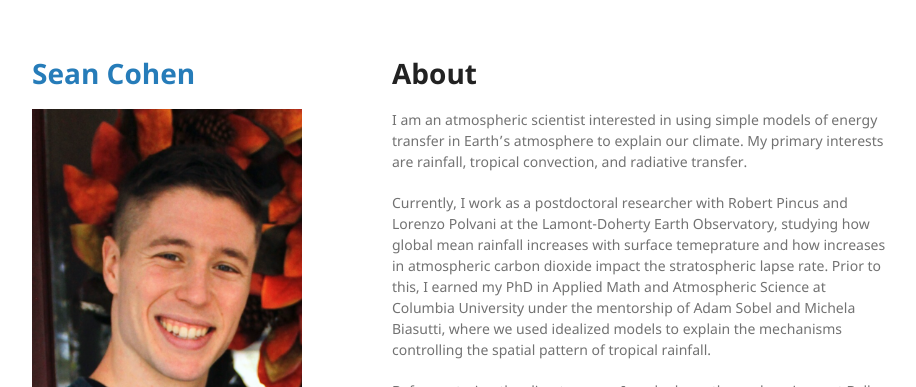
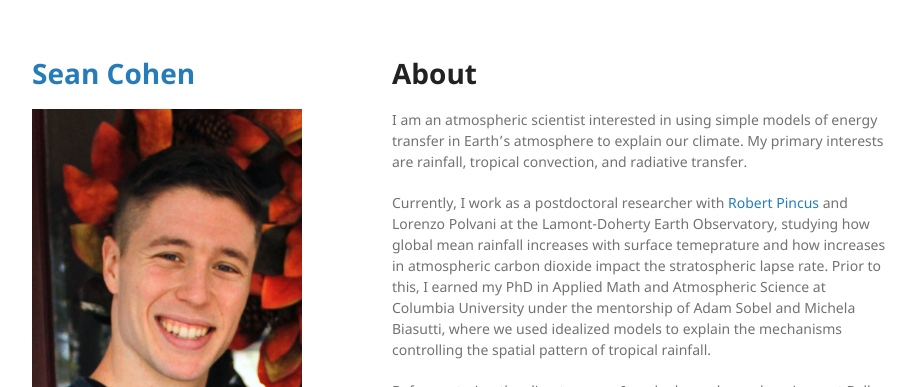
Before and after one commit to seancohen33/seancohen33.github.io, a Jekyll site: the page built from index.md, in a window 1280 px wide and 1339 px high. Shown: the top 387 px of the window, without its empty margins (178-1094 px from the left). Built offline with Jekyll 4.4.1, drawn with Linux system fonts in a browser that asks for light colours; our own code applies the rules of GitHub Pages for plain Markdown files; part of the change alters nothing that is shown.

```diff
--- a/index.md
+++ b/index.md
@@ -6,7 +6,7 @@ layout: default
 
 I am an atmospheric scientist interested in using simple models of energy transfer in Earth’s atmosphere to explain our climate. My primary interests are rainfall, tropical convection, and radiative transfer.
 
-Currently, I work as a postdoctoral researcher with Robert Pincus and Lorenzo Polvani at the Lamont-Doherty Earth Observatory, studying how global mean rainfall increases with surface temeprature and how increases in atmospheric carbon dioxide impact the stratospheric lapse rate. Prior to this, I earned my PhD in Applied Math and Atmospheric Science at Columbia University under the mentorship of Adam Sobel and Michela Biasutti, where we used idealized models to explain the mechanisms controlling the spatial pattern of tropical rainfall.
+Currently, I work as a postdoctoral researcher with [Robert Pincus](https://crew.ldeo.columbia.edu/people/robert-pincus) and Lorenzo Polvani at the Lamont-Doherty Earth Observatory, studying how global mean rainfall increases with surface temeprature and how increases in atmospheric carbon dioxide impact the stratospheric lapse rate. Prior to this, I earned my PhD in Applied Math and Atmospheric Science at Columbia University under the mentorship of Adam Sobel and Michela Biasutti, where we used idealized models to explain the mechanisms controlling the spatial pattern of tropical rainfall.
 
 Before entering the climate space, I worked as a thermal engineer at Ball Aerospace, designing and analyzing cooling systems aboard satellites and aircraft. However, I soon discovered I enjoyed explaining complex systems more so than making them - and what better complex system to (try to) explain than Earth's climate.
 
```
